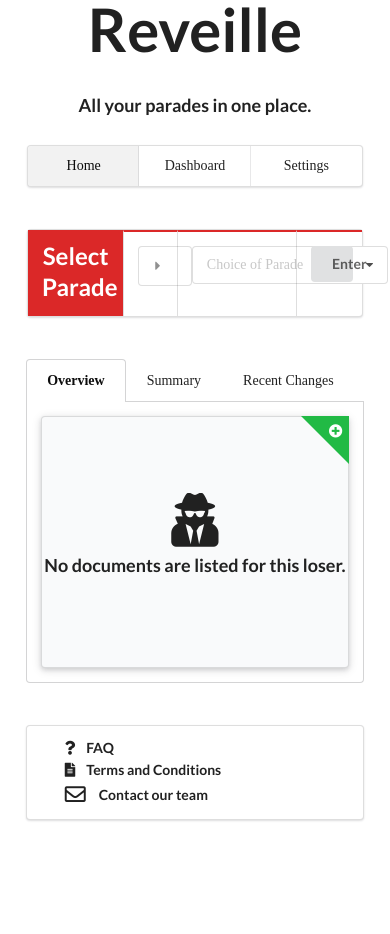
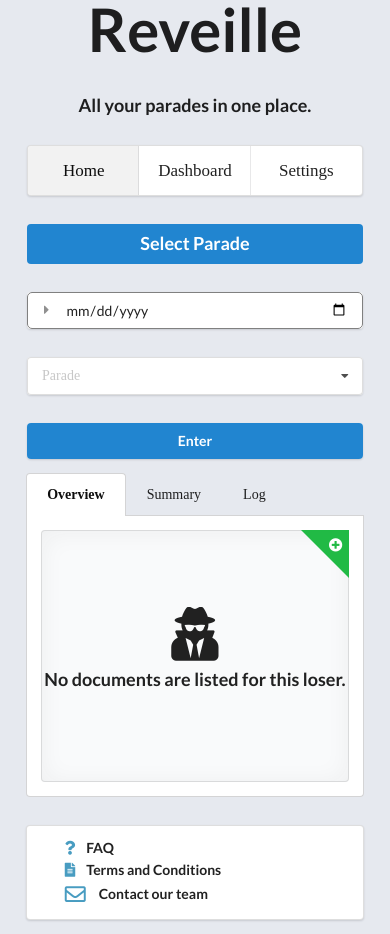
Before and after one commit to ezeAng/reveilleBeta, a Django app: page /home/ in a window 390 px wide. Before the commit the page ends 821 px from the top, so only its background shows below. Run offline with Django 3.2, Linux system fonts and the light colour scheme; some web fonts are replaced.

Commit message:
Overhaul + mobile responsiveness

```diff
--- a/attendance/static/attendance/CSS/master.css
+++ b/attendance/static/attendance/CSS/master.css
@@ -1,13 +1,6 @@
-
-@font-face {
-  font-family: 'Less';
-  src: local('Less'),
-       url("{% static 'attendance/Fonts/Less.otf'%}") format("truetype");
-}
-
 
 * {
-font-family: less;
+  font-family: Gilroy-Light;
 
 }
 
@@ -15,6 +8,9 @@ font-family: less;
 #HomeHeader {
   font-size: 60px;
 }
+
+
+
 
 .Default-Inactive {
   display: none;
@@ -28,3 +24,27 @@ font-family: less;
   display: block;
   float: right;
 }
+
+
+#DatePickHead {
+  padding: 8.5px;
+}
+#DatePickSelect {
+  margin: 0px;
+}
+
+#MyDate {
+  margin: 0px;
+  padding: 8px;
+  background-color:none;
+  border: grey;
+  border-radius: 5px;
+  border-style: solid;
+  border-width: 1px;
+}
+
+#DatePickDropdown , #DatePickEnter , #DatePickSelectSegment {
+  padding: 0px ;
+  border: none;
+
+}
--- a/attendance/templates/attendance/base.html
+++ b/attendance/templates/attendance/base.html
@@ -3,8 +3,9 @@
 <html>
   <head>
 
+
+    <link rel="stylesheet" href="https://cdnjs.cloudflare.com/ajax/libs/semantic-ui/2.4.1/semantic.min.css">
     <link rel="stylesheet" type="text/css" href="{% static 'attendance/CSS/master.css'%}">
-    <link rel="stylesheet" href="https://cdnjs.cloudflare.com/ajax/libs/semantic-ui/2.4.1/semantic.min.css">
     <script src="https://cdnjs.cloudflare.com/ajax/libs/jquery/3.5.1/jquery.min.js"></script>
     <script src="https://cdnjs.cloudflare.com/ajax/libs/semantic-ui/2.4.1/semantic.min.js"></script>
 
@@ -12,7 +13,12 @@
     <meta name="viewport" content="width=device-width, initial-scale=1.0">
     <meta name="description" content="Parade State Compiler">
 
-
+    <style>
+      body {
+        background-color: #E6E9EF;
+        color: #489CC1;
+      }
+    </style>
 
   </head>
 
@@ -45,7 +51,7 @@
   <!-- Local Self-written -->
   <script>
     function myFunction() {
-    var a = document.getElementById("mydate").value;
+    var a = document.getElementById("MyDate").value;
     var x = new Date(a)
 
     var weekday = new Array(7);
--- a/attendance/templates/attendance/revhome.html
+++ b/attendance/templates/attendance/revhome.html
@@ -9,10 +9,81 @@
   <div class="ui page dimmer custom">
     <div class="content">
       <h2 class="ui inverted icon header">
-        <i class="heart icon"></i>
-        Dimmed Message!
+        Add a New Card
       </h2>
+      <div class="container">
+        <div class="ui raised card">
+
+          <div class="content">
+            <div class="ui centered grid">
+
+              <div class="row">
+
+
+                  <div class="ui fluid search">
+                    <div class="ui icon input">
+                      <input class="fluid prompt" type="text" placeholder="Personnel...">
+                        <i class="search icon"></i>
+                    </div>
+                    <div class="results"></div>
+                  </div>
+
+
+              </div>
+
+              <div class="row">
+                <div class="column">
+                  <div class="ui fluid input">
+                    <input type="text" placeholder="Comments">
+                  </div>
+                </div>
+              </div>
+
+              <div class="row">
+                <div class="column">
+                <div class="ui form">
+                  <div class="field">
+                    <select name="MedicalStatus" class="ui fluid dropdown" id="MedStat">
+                      <option value="">Medical Status</option>
+                      <option value="MA">MA</option>
+                      <option value="FFI">FFI</option>
+                      <option value="SO">Sent Out</option>
+                      <option value="MC">MC</option>
+                    </select>
+                  </div>
+                </div>
+                </div>
+              </div>
+
+              <div class="row">
+                <div class="column">
+                  <div class="ui form">
+                    <div class="field">
+                      <select name="Activity" class="ui fluid dropdown" id="Activity">
+                        <option value="">Activity</option>
+                        <option value="OutStn">Outstationed</option>
+                        <option value="Off">Off</option>
+                        <option value="Leave">On-Leave</option>
+                        <option value="Course">On-Course</option>
+                      </select>
+                    </div>
+                  </div>
+                </div>
+              </div>
+
+            </div>
+          </div>
+
+          <div class="extra content">
             <button class="ui button">Save</button>
+            <button class="ui button">Cancel</button>
+          </div>
+
+        </div>
+
+      </div>
+
+
     </div>
   </div>
 
@@ -37,8 +108,10 @@
       <!-- MenuBar -->
 
       <div class="fourteen wide column">
-        <div class="ui fluid three item menu">
-          <a class="active item">Home</a>
+        <div class="ui fluid three item huge menu">
+          <a class="active item">
+            Home
+            </a>
           <a class="item">Dashboard</a>
           <a class="item">Settings</a>
         </div>
@@ -49,37 +122,47 @@
 
     <div class="fourteen wide column" id="DatePickRow">
 
-      <div class="ui horizontal segments">
-        <div class="ui red inverted segment">
-          <h2 class="ui center aligned header">Select Parade</h2>
+
+      <div class="ui four column stackable grid">
+
+        <div class="column">
+          <div class="ui inverted blue segment" id="DatePickHead">
+            <h3 class="ui center aligned header" id="DatePickSelect">Select Parade</h3>
+          </div>
         </div>
 
-        <div class="ui center aligned red segment">
+        <div class="column">
+        <div class="ui center aligned segment" id="DatePickSelectSegment">
           <div class="ui fluid input left icon">
             <i class="caret right icon"></i>
-            <input type="date" id="mydate">
+            <input type="date" id="MyDate">
+          </div>
+        </div>
         </div>
 
 
-        </div>
-        <div class="ui red center aligned segment">
+        <div class="column">
+          <div class="ui center aligned segment" id="DatePickDropdown">
 
             <div class="ui form">
               <div class="field">
-              <select name="ParadeChoice" class="ui dropdown" id="ParadeChoice">
-                <option value="">Choice of Parade</option>
+                <select name="ParadeChoice" class="ui fluid dropdown" id="ParadeChoice">
+                  <option value="">Parade</option>
                   <option value="First">First</option>
                   <option value="Mid-Day">Mid-Day</option>
                   <option value="Last">Last</option>
                 </select>
               </div>
             </div>
+          </div>
+        </div>
 
+        <div class="column">
+          <div class="ui center aligned segment" id="DatePickEnter">
+            <button class="ui fluid blue button" onclick="myFunction()">Enter</button>
+          </div>
+        </div>
 
-        </div>
-        <div class="ui center aligned red segment">
-          <button class="ui fluid button" onclick="myFunction()">Enter</button>
-        </div>
       </div>
 
 
@@ -89,15 +172,16 @@
 
 
  <!-- Tabs & Cards -->
+  <div class="container">
     <div class="ui centered grid">
       <div class="fourteen wide column">
         <div class="ui top attached tabular menu">
           <a class="active item" data-tab="first">Overview</a>
           <a class="item" data-tab="second">Summary</a>
-        <a class="item" data-tab="third">Recent Changes</a>
+          <a class="item" data-tab="third">Log</a>
         </div>
         <div class="ui bottom attached active tab segment" data-tab="first">
-        <div class="ui raised placeholder segment">
+          <div class="ui placeholder segment">
 
             <!-- Plus Card Button -->
             <a class="ui green right corner label" id="AddCardToggle" >
@@ -120,9 +204,9 @@
 
               <!--CardHolding, will have to do a loop to generate cards and each taking data from backend-->
               <div class="Default-Inactive" id="CardHolders">
-              <div class="ui five column grid">
+                <div class="ui stackable four column grid">
                 <div class="column">
-                <div class="ui fluid card">
+                  <div class="ui fluid raised card">
                     <div class="fluid content">
 
                       <a class="fluid large header"><i class="user icon"></i>Bong Bei Win</a>
@@ -138,8 +222,8 @@
                         <span>Chump</span>
                       </div>
                       <div>
-                      <a class="ui mini red right corner label" id="DeleteButton">
-                        <i class="minus square icon"></i>
+                        <a class="ui mini red right corner label" id="EditButton">
+                          <i class="edit icon"></i>
                         </a>
 
                       </div>
@@ -147,7 +231,7 @@
                   </div>
                 </div>
                 <div class="column">
-                <div class="ui fluid card">
+                  <div class="ui fluid raised card">
 
                     <div class="fluid content">
 
@@ -167,7 +251,7 @@
                   </div>
                 </div>
                 <div class="column">
-                <div class="ui fluid card">
+                  <div class="ui fluid raised card">
 
                     <div class="fluid content">
 
@@ -189,12 +273,6 @@
 
               </div>
               </div>
-
-
-
-
-
-
 
 
           </div>
@@ -285,13 +363,15 @@
         </div>
 
       </div>
+    </div>
+  </div>
 
 
 
 
   <!-- Footer -->
 
-  <div class="row">
+  <div class="ui centered grid">
   <div class="fourteen wide column">
   <div class="ui segment" >
     <div class="ui very relaxed centered grid">
```
Also changed, not shown: MiscWorkCode.txt (+101 -0 lines), attendance/static/attendance/Fonts/Gilroy-ExtraBold.otf (added), attendance/static/attendance/Fonts/Gilroy-Light.otf (added). Lines whose indentation alone changed are shown as unchanged.
